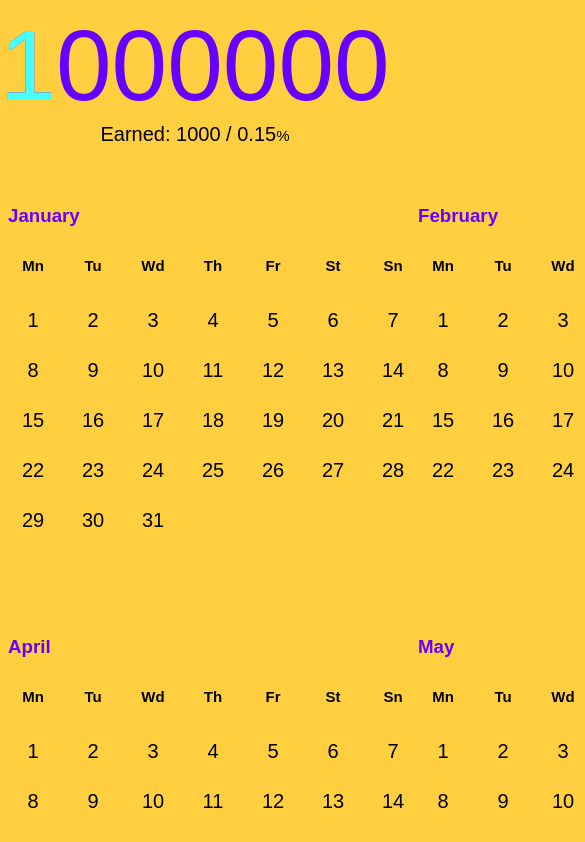
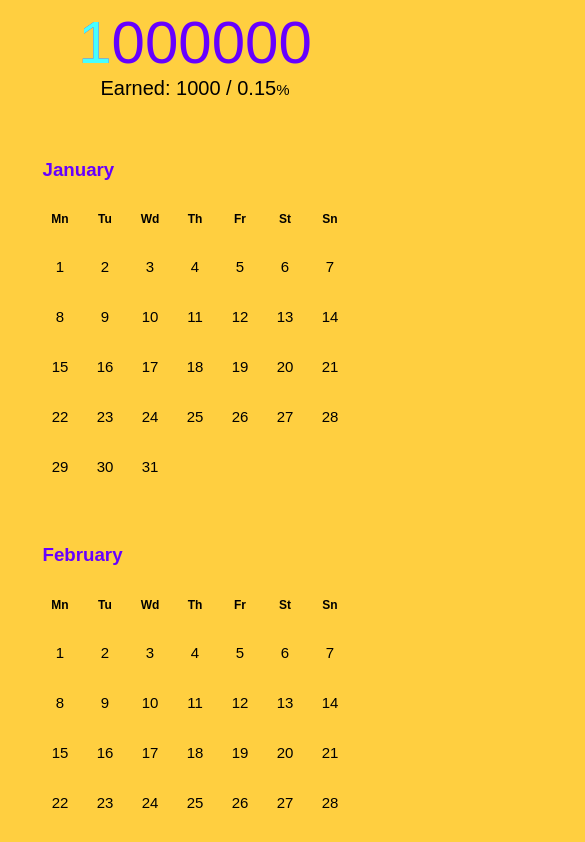
Before and after one commit to turbocharged3329/year-million, a Vue app: page / in a window 390 px wide. Shown: the top 842 px of the page, 585 px wide, since content can reach past the window. Built offline with nearby package versions, Linux system fonts and the light colour scheme; a web font is replaced by a local one.

Commit message:
стили для мобильной версии

```diff
--- a/src/components/MDateComponent.vue
+++ b/src/components/MDateComponent.vue
@@ -23,6 +23,12 @@ const emit = defineEmits(['show-modal'])
 	align-items: center;
 	font-size: 20px;
 
+  @media (max-width:900px) {
+    width: 35px;
+    height: 35px;
+    font-size: 15px;
+  }
+
 	&:hover {
 		background: #423189;
 		color: #fff;
--- a/src/components/MMillionProgressComponent.vue
+++ b/src/components/MMillionProgressComponent.vue
@@ -39,6 +39,10 @@ const progressStyle = `clip-path: inset(0% ${100 - progressValue.value}% 0% 0%);
 	width: fit-content;
 	z-index: 1;
 
+  @media (max-width:900px) {
+    font-size: 60px;
+  }
+
 	&__filler {
 		margin: 0;
 		opacity: 1;
--- a/src/components/MModalComponent.vue
+++ b/src/components/MModalComponent.vue
@@ -26,6 +26,7 @@ const isShown = defineModel({ type: Boolean })
 	left: 50%;
 	transform: translateX(-50%) translateY(-50%);
 
+
 	&__wrapper {
 		width: 100%;
 		height: 100%;
@@ -45,6 +46,11 @@ const isShown = defineModel({ type: Boolean })
 	background-color: white;
 	padding-top: 50px;
 
+  @media (max-width:900px) {
+    width: 90vw;
+    height:  50vh;
+  }
+
 	&__wrapper {
 		position: relative;
 	}
--- a/src/components/MMonthComponent.vue
+++ b/src/components/MMonthComponent.vue
@@ -39,6 +39,10 @@ const emit = defineEmits(['show-modal'])
   &__weekday {
     font-weight: 700;
     font-size: 15px;
+
+    @media (max-width:900px) {
+      font-size: 12px;
+    }
   }
 }
 </style>
--- a/src/views/HomeView.vue
+++ b/src/views/HomeView.vue
@@ -39,5 +39,10 @@ function showModalHandler() {
   grid-template-rows: auto;
   row-gap: 5%;
   justify-items: center;
+
+  @media (max-width:900px) {
+    grid-template-columns: repeat(1, 1fr);
+    row-gap: 1%;
+  }
 }
 </style>
```
